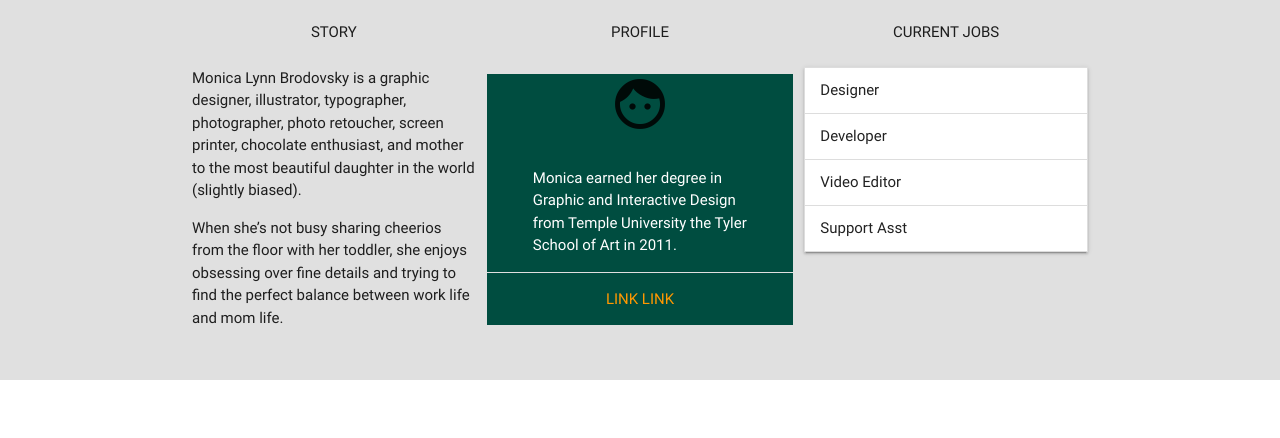
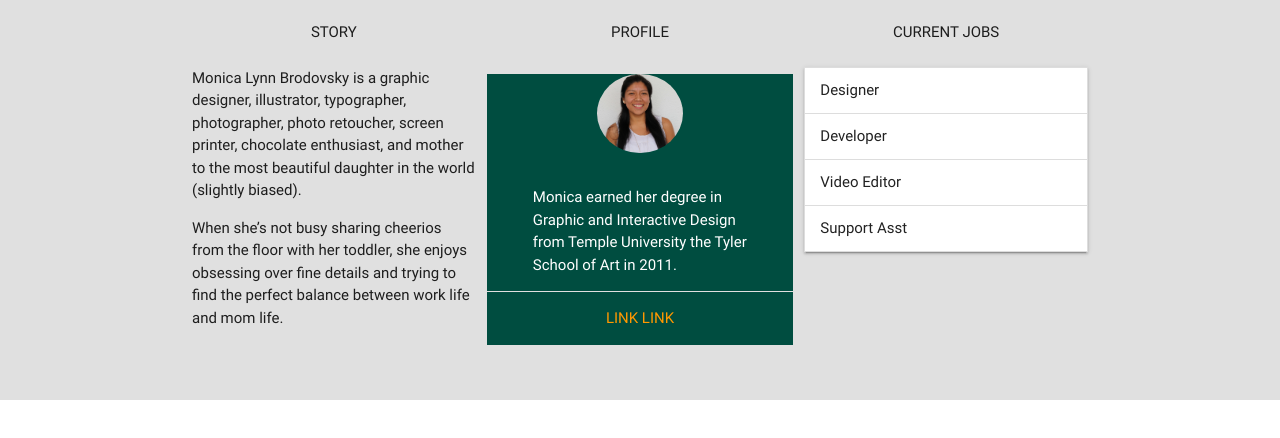
Before and after one commit to miriampc/profile-materialize, a plain HTML site: page index.html in a window 1280 px wide. Shown: the part 152-590 px from the top of the page. Drawn offline with Linux system fonts and the light colour scheme.

```diff
--- a/index.html
+++ b/index.html
@@ -35,7 +35,9 @@
               <div class="row teal darken-4">
                 <div class="container">
                   <h2 class="center ligth-text">
-                    <i class="material-icons medium">face</i>
+                  <div class="">
+                    <img class="circle responsive-img"src="images/13.png" width="40%">
+                  </div>
                   </h2>
                   <p class="ligth center-block white-text">Monica earned her degree in Graphic and Interactive Design from Temple University the Tyler School of Art in 2011.</p>
                 </div>
```
Also changed, not shown: images/13.png (added).
